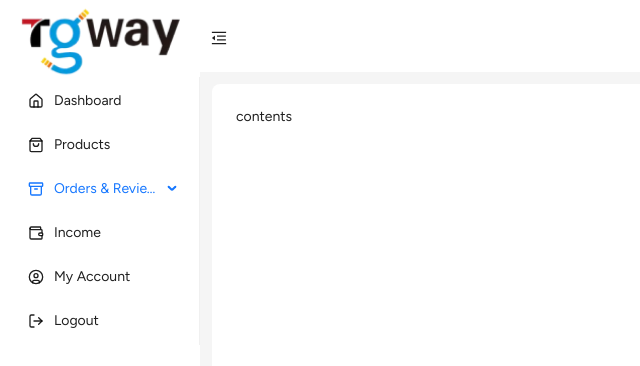
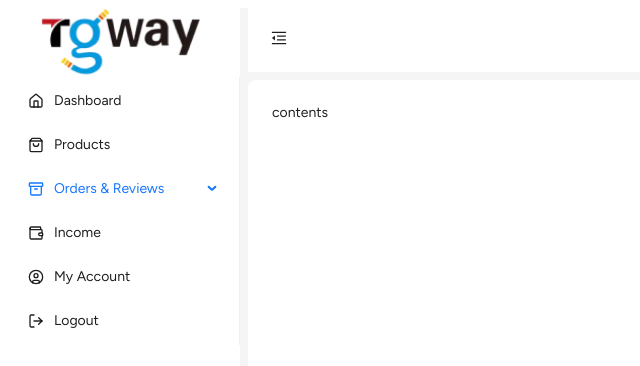
Before and after one commit to birajrb/tgway-seller-v2, a React (Vite) app: page / in a window 1280 px wide. Shown: the top 366 px of the page, without its empty margins (0-640 px from the left). Built offline with nearby package versions, Linux system fonts and the light colour scheme.

Commit message:
style: change css of sidebar

```diff
--- a/src/components/CustomLayout/CustomLayout.tsx
+++ b/src/components/CustomLayout/CustomLayout.tsx
@@ -32,6 +32,8 @@ function CustomLayout() {
         trigger={null}
         collapsible
         collapsed={collapsed}
+        width={240} // Adjusted width when expanded
+        collapsedWidth={80} // Adjusted width when collapsed
         style={{
           position: 'fixed', // Fix the Sider
           height: '100vh', // Full height
@@ -49,13 +51,11 @@ function CustomLayout() {
           theme="light"
           mode="inline"
           defaultSelectedKeys={['1']}
-          items={
-            sidebarItems
-          }
+          items={sidebarItems}
         />
       </Sider>
-      <Layout style={{ marginLeft: collapsed ? 60 : 180 }}>
-        <Header style={{ padding: 0, background: colorBgContainer }}>
+      <Layout style={{ marginLeft: collapsed ? 80 : 240 }}>
+        <Header style={{ padding: 0, background: colorBgContainer, position: "fixed", width: "100vw", zIndex: "10" }}>
           <Button
             type="text"
             icon={collapsed ? <MenuUnfoldOutlined /> : <MenuFoldOutlined />}
@@ -69,9 +69,8 @@ function CustomLayout() {
         <Content
           style={{
             padding: 24,
-            marginTop: 12,
-            marginLeft: 24,
-            marginRight: 24,
+            marginTop: 72,
+            marginRight: 8,
             marginBottom: 12,
             minHeight: '99vh',
             background: colorBgContainer,
```
